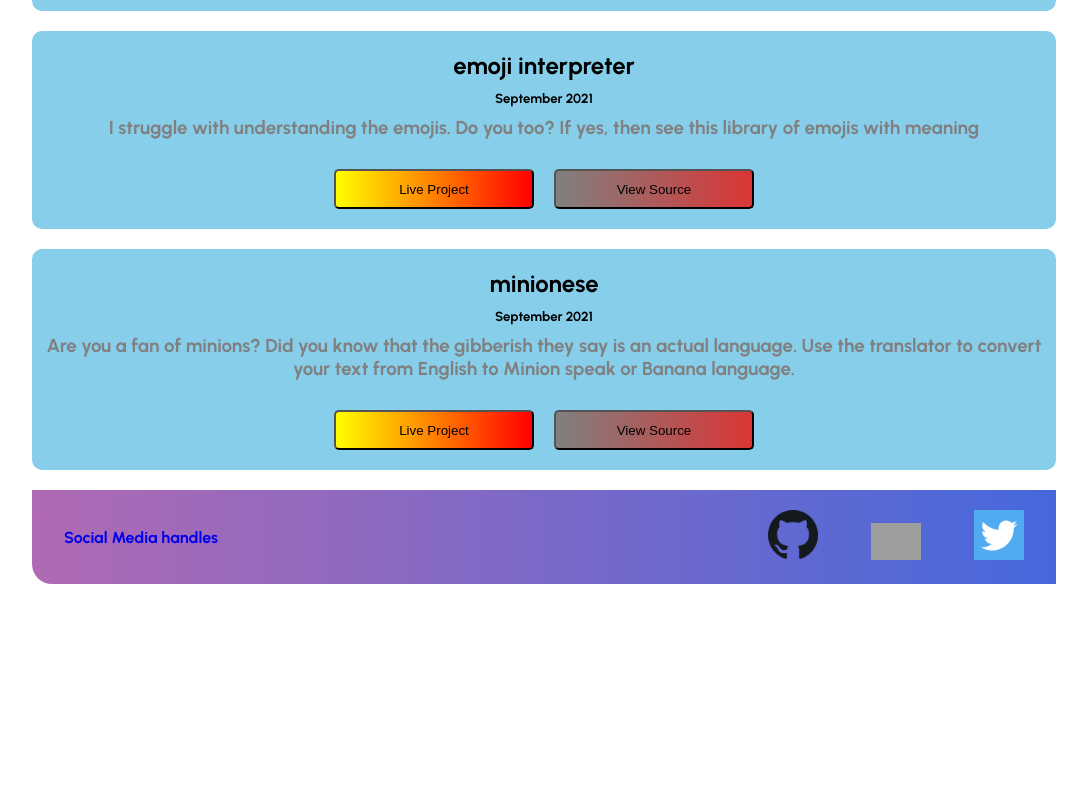
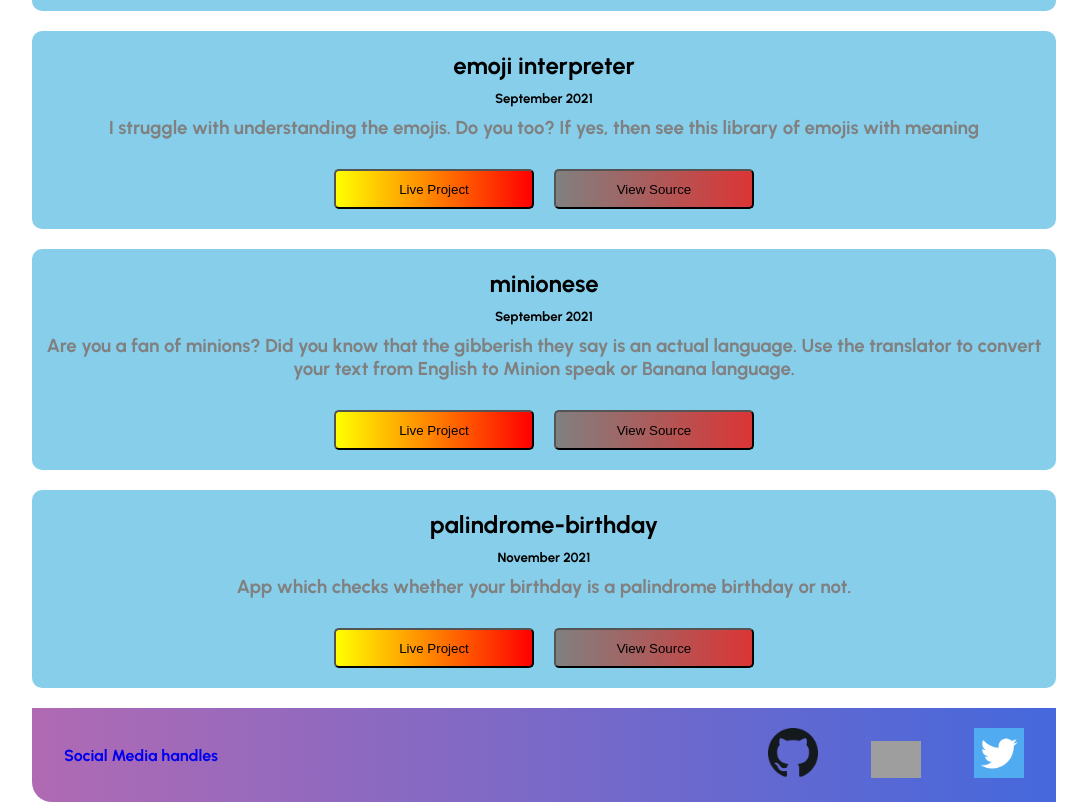
Before and after one commit to jagdishsaini90/portfolio, a React (Create React App) app: page /projects in a window 1280 px wide. Shown: the part 1260-2062 px from the top of the page, without its empty margins (96-1183 px from the left). Before the commit the page ends 1844 px from the top, so only its background shows below. Built offline with nearby package versions, Linux system fonts and the light colour scheme; grey boxes are pictures that could not be loaded.

Commit message:
added one more

```diff
--- a/src/projects.js
+++ b/src/projects.js
@@ -54,4 +54,12 @@ export const PROJECTS = [
     link: "https://minion-translator0.netlify.app/",
     github: "https://github.com/jagdishsaini90/minion-translator",
   },
+    {
+    name: "palindrome-birthday",
+    date: "November 2021",
+    description:
+      "App which checks whether your birthday is a palindrome birthday or not.",
+    link: "https://palindrome-birthday-six.vercel.app/",
+    github: "https://github.com/jagdishsaini90/pailndrome-birthday",
+  },
 ];
```
